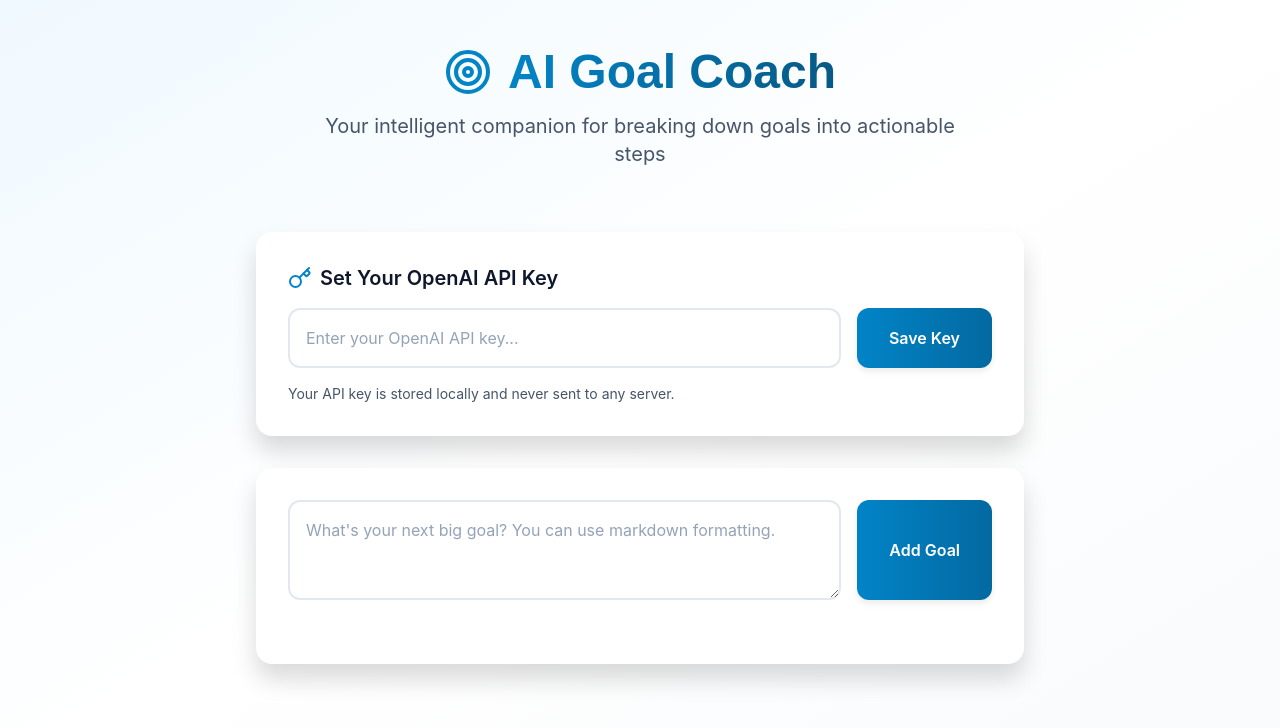
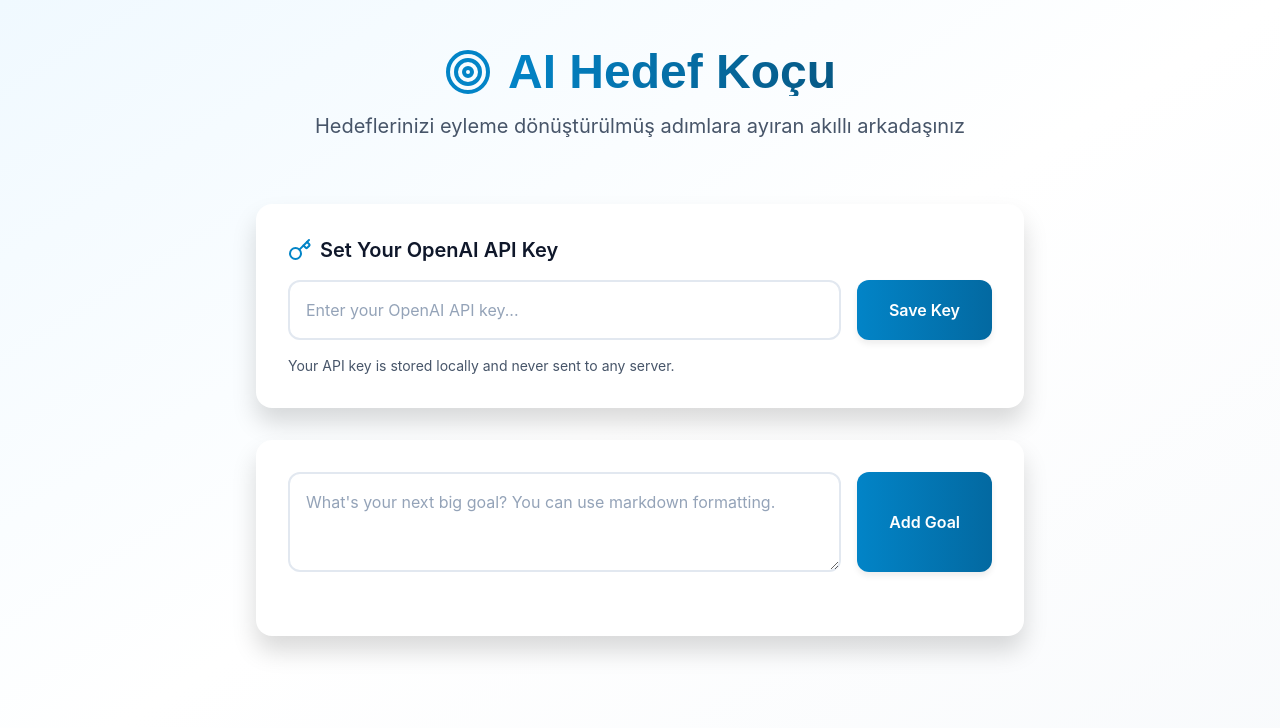
Before and after one commit to pitonworks/basarikocu, a React (Create React App) app in the folder frontend/: page / in a window 1280 px wide. Shown: the top 728 px of the page. Built offline with nearby package versions, Linux system fonts and the light colour scheme.

Commit message:
auto-commit for eaef31bc-ef93-4dc6-817d-13390381c9d1

```diff
--- a/frontend/src/App.js
+++ b/frontend/src/App.js
@@ -195,11 +195,11 @@ Note: Use markdown formatting for emphasis (*italic*) and **bold** text. Keep re
           <div className="flex items-center justify-center mb-4">
             <Target className="w-12 h-12 text-primary-600 mr-4" />
             <h1 className="text-5xl font-display font-bold bg-clip-text text-transparent bg-gradient-to-r from-primary-600 to-primary-800">
-              AI Goal Coach
+              AI Hedef Koçu
             </h1>
           </div>
           <p className="text-xl text-secondary-600 max-w-2xl mx-auto">
-            Your intelligent companion for breaking down goals into actionable steps
+            Hedeflerinizi eyleme dönüştürülmüş adımlara ayıran akıllı arkadaşınız
           </p>
         </motion.header>
 
```
